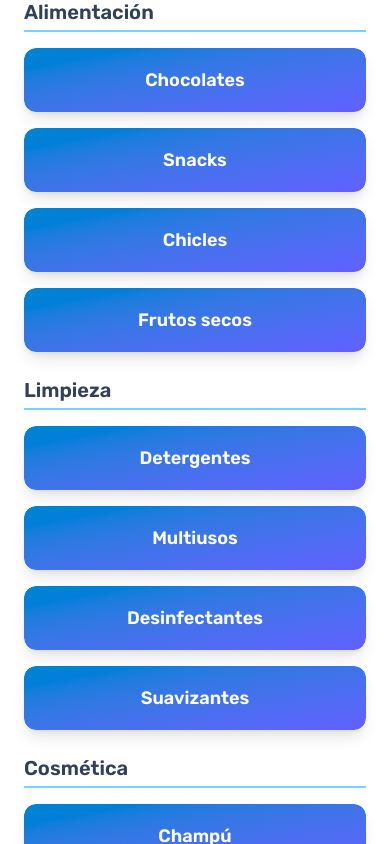
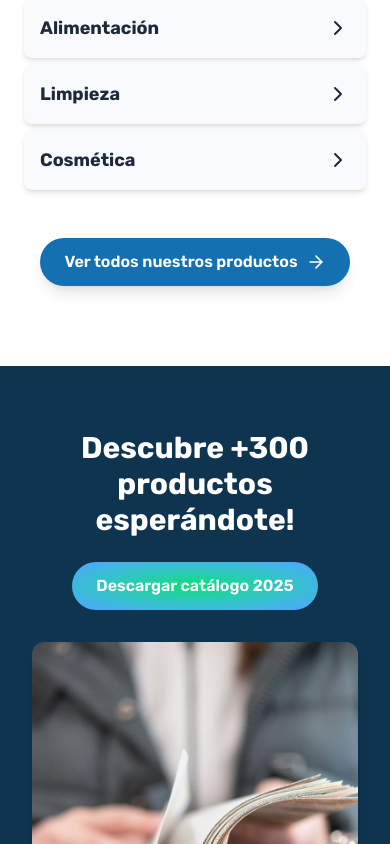
Before and after one commit to hexabro/Wally_pickers, a Next.js app: page / in a window 390 px wide. Shown: the part 3420-4264 px from the top of the page. Built offline with nearby package versions, Linux system fonts and the light colour scheme.

Commit message:
categorySection

```diff
--- a/src/components/sections/categories.tsx
+++ b/src/components/sections/categories.tsx
@@ -3,34 +3,27 @@ import Image from "next/image";
 import Link from "next/link";
 import { motion } from "framer-motion";
 import { ChevronRight, ArrowRight } from 'lucide-react';
+import AnimatedColumns from "@/components/ui/AnimatedColumns"
 
 interface FlipCardProps {
   href: string;
   label: string;
-  emoji: string;
 }
 
-const FlipCard: React.FC<FlipCardProps> = ({ href, label, emoji }) => (
+export const FlipCard: React.FC<FlipCardProps> = ({ href, label }) => (
   <Link href={href} className="block">
     <motion.div
-      initial={{ scale: 1 }}
-      whileHover={{ scale: 1.05 }}
+      initial={{ opacity: 0.8, y: 5 }}
+      whileHover={{ opacity: 1, y: 0 }}
       transition={{ duration: 0.3 }}
-      className="relative w-full h-16 rounded-xl shadow-lg overflow-hidden transform-gpu group"
+      className="text-base font-semibold text-gray-700 hover:underline underline-offset-4 transition duration-200 ease-in-out"
     >
-      <div className="absolute inset-0 flex items-center justify-center bg-gradient-to-br from-sky-600 to-indigo-500 text-white rounded-xl">
-        <span className="text-lg font-semibold opacity-100 group-hover:opacity-0 transition-opacity duration-200">
-          {label}
-        </span>
-        <span className="text-3xl opacity-0 group-hover:opacity-100 transition-opacity duration-200 absolute">
-          {emoji}
-        </span>
-      </div>
+      {label}
     </motion.div>
   </Link>
 );
 
-interface CategoryColumn {
+export interface CategoryColumn {
   label: string;
   items: FlipCardProps[];
 }
@@ -40,28 +33,28 @@ export default function CategorySection() {
     {
       label: 'Alimentación',
       items: [
-        { href: '#chocolates', label: 'Chocolates', emoji: '🍫' },
-        { href: '#snacks', label: 'Snacks', emoji: '🍿' },
-        { href: '#chicles', label: 'Chicles', emoji: '🍬' },
-        { href: '#frutos-secos', label: 'Frutos secos', emoji: '🥜' },
+        { href: '#chocolates', label: 'Chocolates'},
+        { href: '#snacks', label: 'Snacks' },
+        { href: '#chicles', label: 'Chicles' },
+        { href: '#frutos-secos', label: 'Frutos secos' },
       ],
     },
     {
       label: 'Limpieza',
       items: [
-        { href: '#detergentes', label: 'Detergentes', emoji: '🧼' },
-        { href: '#multiusos', label: 'Multiusos', emoji: '🧴' },
-        { href: '#desinfectantes', label: 'Desinfectantes', emoji: '🧴' },
-        { href: '#suavizantes', label: 'Suavizantes', emoji: '🧺' },
+        { href: '#detergentes', label: 'Detergentes' },
+        { href: '#multiusos', label: 'Multiusos' },
+        { href: '#desinfectantes', label: 'Desinfectantes' },
+        { href: '#suavizantes', label: 'Suavizantes' },
       ],
     },
     {
       label: 'Cosmética',
       items: [
-        { href: '#champu', label: 'Champú', emoji: '🧴' },
-        { href: '#gel-bano', label: 'Gel de baño', emoji: '🛁' },
-        { href: '#crema-facial', label: 'Crema facial', emoji: '🥒' },
-        { href: '#desodorante', label: 'Desodorante', emoji: '🧊' },
+        { href: '#champu', label: 'Champú' },
+        { href: '#gel-bano', label: 'Gel de baño' },
+        { href: '#crema-facial', label: 'Crema facial' },
+        { href: '#desodorante', label: 'Desodorante' },
       ],
     },
   ];
@@ -76,7 +69,7 @@ export default function CategorySection() {
         viewport={{ once: true, amount: 0.6 }}
         transition={{ duration: 0.7, ease: "easeOut" }}
       >
-        <span className="bg-clip-text text-transparent bg-gradient-to-r from-green-400 to-blue-500">
+        <span className="bg-clip-text text-blue-500">
           Explora nuestras categorías
         </span>
       </motion.h2>
@@ -101,7 +94,14 @@ export default function CategorySection() {
         <div className="lg:w-1/2 w-full flex flex-col space-y-8">
 
 
-          <div className="grid grid-cols-1 sm:grid-cols-2 lg:grid-cols-3 gap-6">
+          {/* Versión para móviles: cada columna es un <details> */}
+          <div className = "lg:hidden">
+            <AnimatedColumns CategoryColumns={columns}></AnimatedColumns>
+          </div>
+
+
+          {/* Versión para escritorio: 3 columnas visibles */}
+          <div className="hidden lg:grid lg:grid-cols-3 gap-6">
             {columns.map((col) => (
               <div key={col.label} className="space-y-4">
                 <h3 className="text-xl font-semibold text-slate-700 border-b-2 border-sky-300 pb-1">
@@ -109,23 +109,19 @@ export default function CategorySection() {
                 </h3>
                 <div className="space-y-4">
                   {col.items.map((item) => (
-                    <FlipCard
-                      key={item.href}
-                      href={item.href}
-                      label={item.label}
-                      emoji={item.emoji}
-                    />
+                    <FlipCard key={item.href} {...item} />
                   ))}
                 </div>
               </div>
             ))}
           </div>
 
+
           <div className="pt-4 text-center lg:text-left">
             <motion.div whileHover={{ scale: 1.05 }} transition={{ duration: 0.2 }}>
               <Link
                 href="/catalogo"
-                className="inline-flex items-center px-6 py-3 rounded-full bg-green-600 text-white font-semibold hover:bg-green-500 transition-shadow shadow-lg hover:shadow-xl"
+                className="inline-flex items-center px-6 py-3 rounded-full bg-[#1470b1] text-white font-semibold hover:bg transition-shadow shadow-lg hover:shadow-xl"
               >
                 Ver todos nuestros productos
                 <ArrowRight size={20} className="ml-2" />
--- /dev/null
+++ b/src/components/ui/AnimatedColumns.tsx
@@ -0,0 +1,55 @@
+"use client"
+
+import { useState } from "react";
+import { motion, AnimatePresence } from "framer-motion";
+import { ChevronRight } from "lucide-react";
+import {CategoryColumn} from  "@/components/sections/categories"
+import { FlipCard } from "@/components/sections/categories";
+interface AnimatedColumnsProps {
+    CategoryColumns: CategoryColumn[];
+}
+
+
+const AnimatedColumns: React.FC<AnimatedColumnsProps> = ({ CategoryColumns }) => {
+    return (
+        <div className = "space-y-1.5">
+            {CategoryColumns.map((col) => {
+                const [open, setOpen] = useState(false);
+
+                return (
+                    <div key={col.label} className="bg-gray-50 rounded-lg shadow-md p-4">
+                        <button
+                            onClick={() => setOpen(!open)}
+                            className="w-full flex items-start justify-between text-lg font-bold text-slate-800 cursor-pointer"
+                        >
+                            {col.label}
+                            <ChevronRight
+                                className={`ml-2 transition-transform mt-0.5 ${open ? "rotate-90" : ""}`}
+                            />
+                        </button>
+
+                        <AnimatePresence initial={false}>
+                            {open && (
+                                <motion.div
+                                    initial={{ height: 0, opacity: 0 }}
+                                    animate={{ height: "auto", opacity: 1 }}
+                                    exit={{ height: 0, opacity: 0 }}
+                                    transition={{ duration: 0.3, ease: "easeInOut" }}
+                                    className="overflow-hidden mt-4"
+                                >
+                                    <div className="space-y-4">
+                                        {col.items.map((item) => (
+                                            <FlipCard key={item.href} {...item} />
+                                        ))}
+                                    </div>
+                                </motion.div>
+                            )}
+                        </AnimatePresence>
+                    </div>
+                );
+            })}
+        </div>
+    );
+}
+
+export default AnimatedColumns;
```
